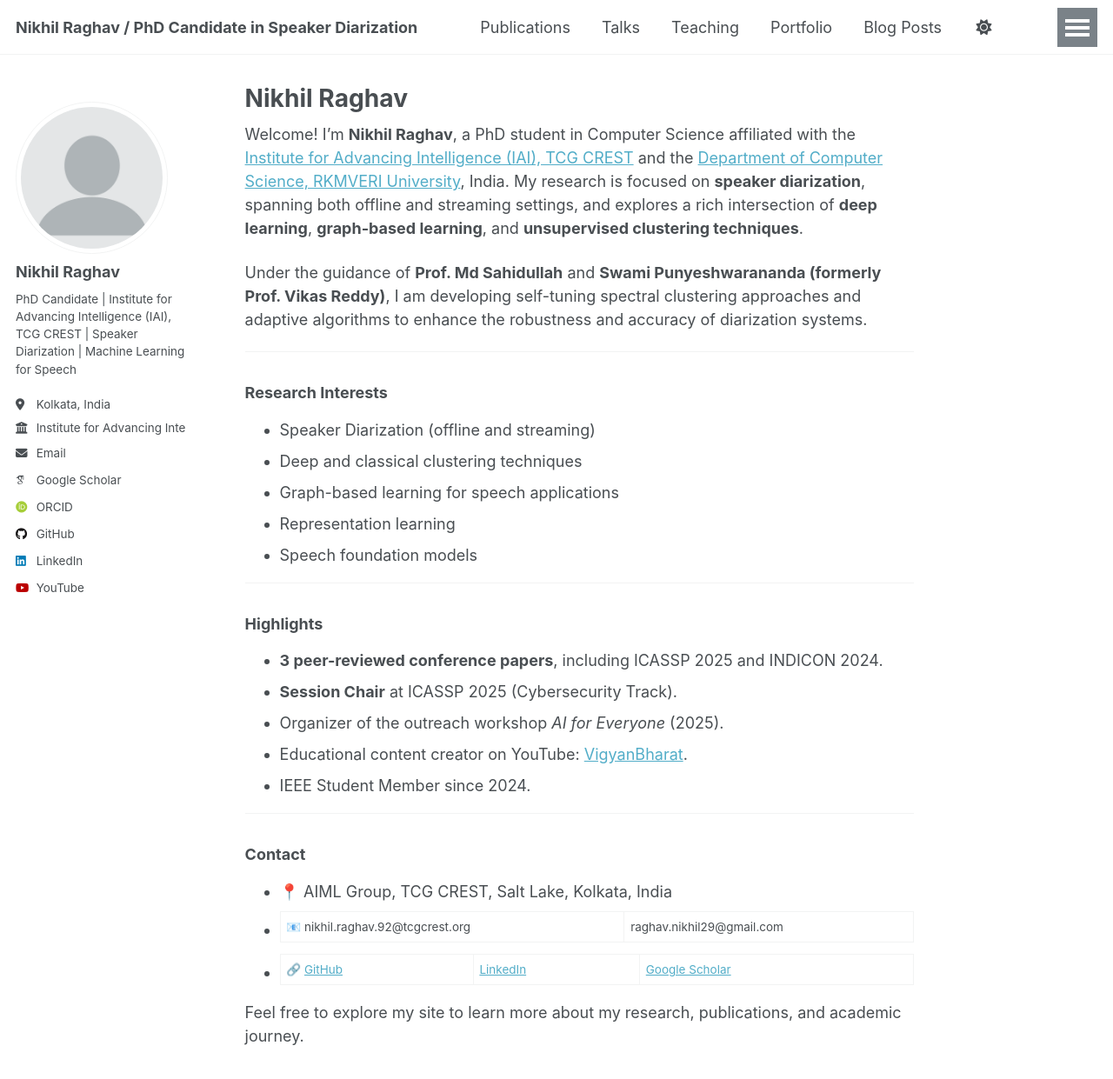
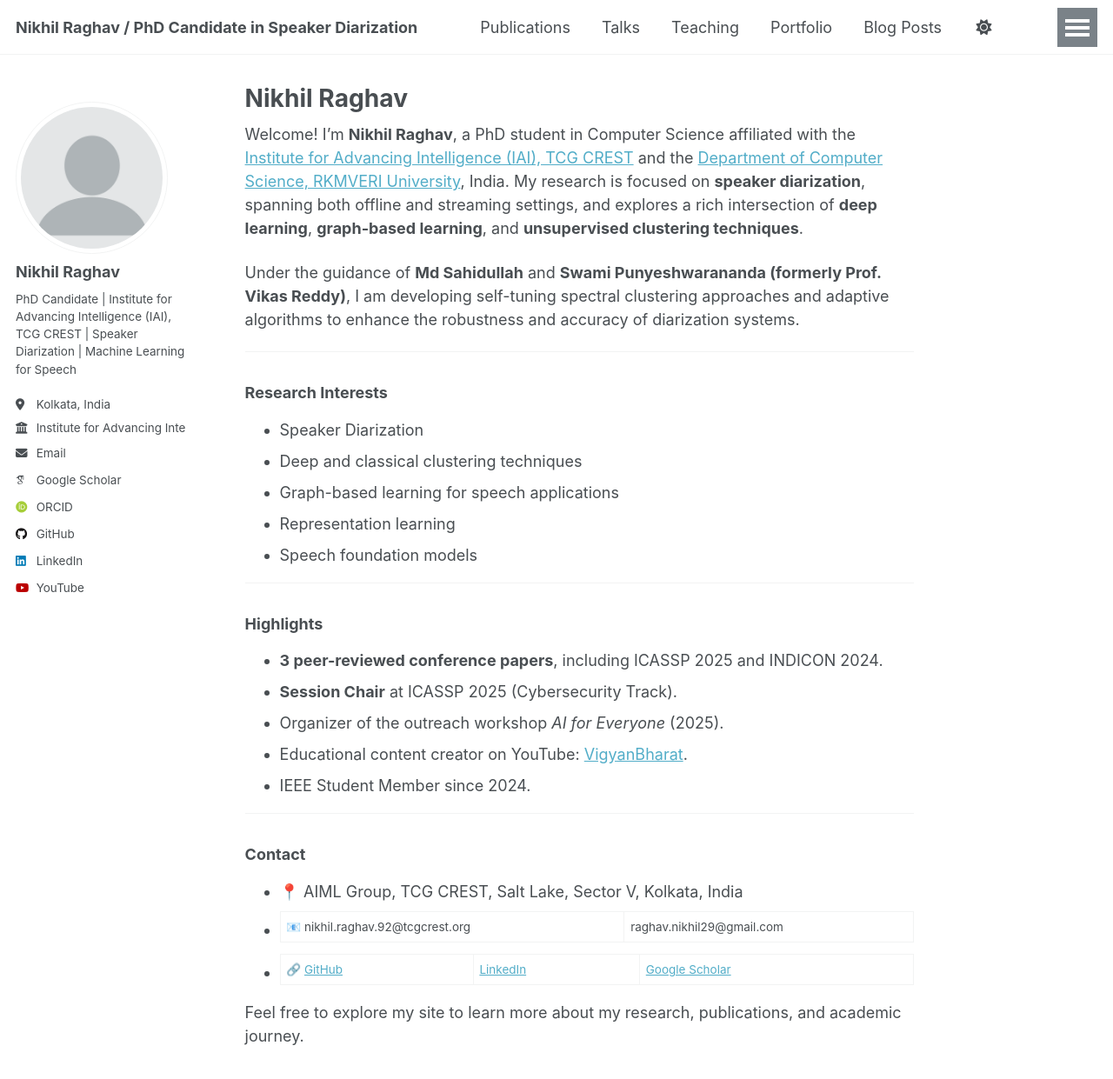
Before and after one commit to nikhilraghav29/nikhilraghav29.github.io, a Jekyll site: the page built from _pages/about.md, in a window 1280 px wide and 1400 px high. Shown: the top 1241 px of the window at 87% size. Built offline with Jekyll 4.4.1, drawn with Linux system fonts in a browser that asks for light colours; some web fonts are replaced.

Commit message:
Update about.md

```diff
--- a/_pages/about.md
+++ b/_pages/about.md
@@ -9,13 +9,13 @@ redirect_from:
 
 Welcome! I'm **Nikhil Raghav**, a PhD student in Computer Science affiliated with the [Institute for Advancing Intelligence (IAI), TCG CREST](https://www.tcgcrest.org/iai) and the [Department of Computer Science, RKMVERI University](https://cs.rkmvu.ac.in/), India. My research is focused on **speaker diarization**, spanning both offline and streaming settings, and explores a rich intersection of **deep learning**, **graph-based learning**, and **unsupervised clustering techniques**.
 
-Under the guidance of **Prof. Md Sahidullah** and **Swami Punyeshwarananda (formerly Prof. Vikas Reddy)**, I am developing self-tuning spectral clustering approaches and adaptive algorithms to enhance the robustness and accuracy of diarization systems.
+Under the guidance of **Md Sahidullah** and **Swami Punyeshwarananda (formerly Prof. Vikas Reddy)**, I am developing self-tuning spectral clustering approaches and adaptive algorithms to enhance the robustness and accuracy of diarization systems.
 
 ---
 
 ### Research Interests
 
-- Speaker Diarization (offline and streaming)
+- Speaker Diarization
 - Deep and classical clustering techniques
 - Graph-based learning for speech applications
 - Representation learning
@@ -35,7 +35,7 @@ Under the guidance of **Prof. Md Sahidullah** and **Swami Punyeshwarananda (form
 
 ### Contact
 
-- 📍 AIML Group, TCG CREST, Salt Lake, Kolkata, India
+- 📍 AIML Group, TCG CREST, Salt Lake, Sector V, Kolkata, India
 - 📧 nikhil.raghav.92@tcgcrest.org | raghav.nikhil29@gmail.com
 - 🔗 [GitHub](https://github.com/nikhilraghav29) | [LinkedIn](https://linkedin.com/in/nikhilraghav) | [Google Scholar](https://scholar.google.com/citations?user=0Fv67UMAAAAJ&hl=en)
 
```
